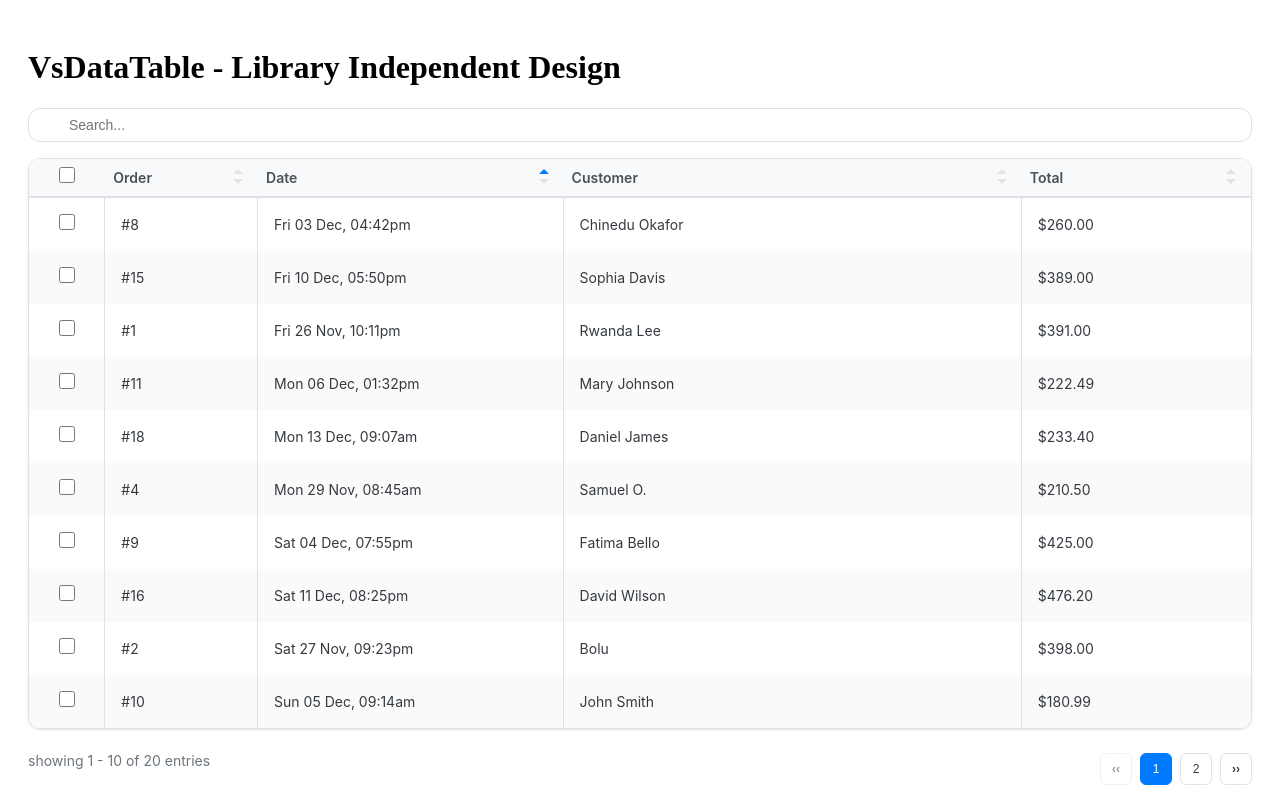
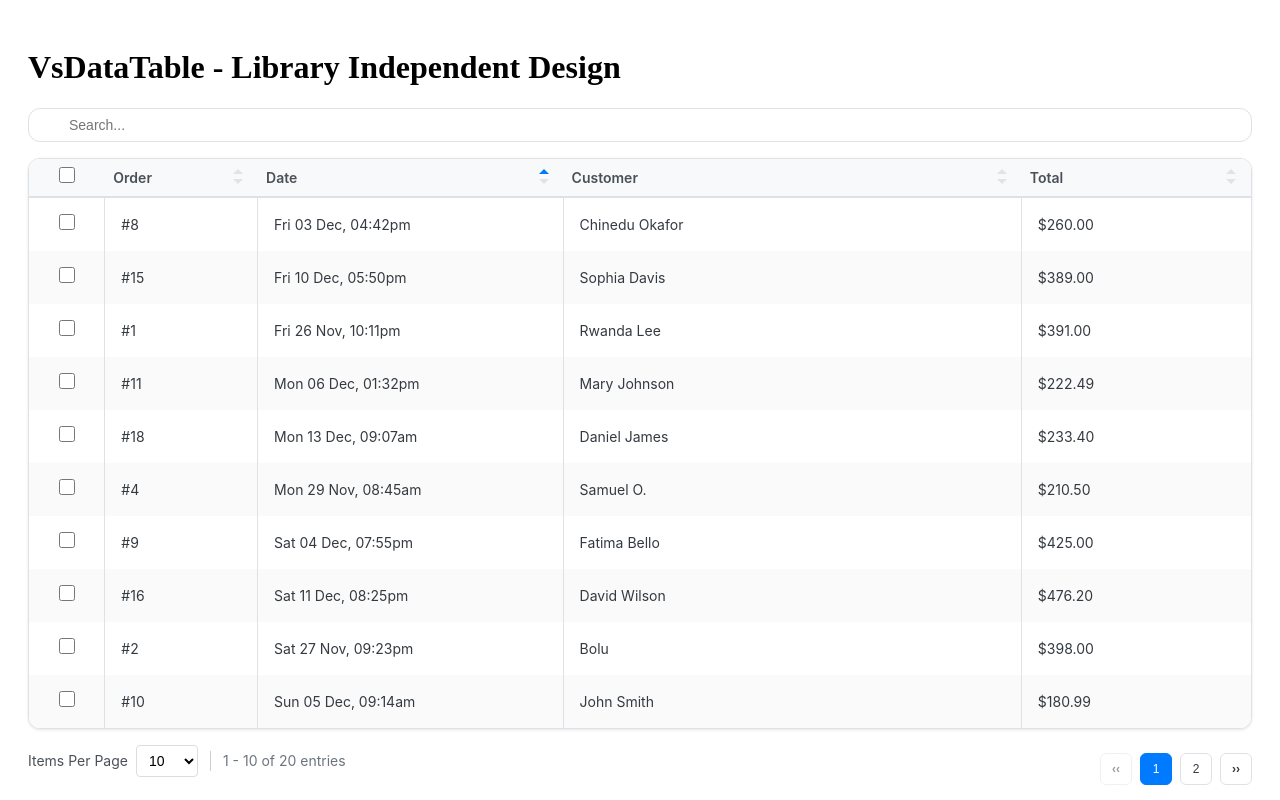
Before and after one commit to oregs/vs-datatable, a Vue app: page / in a window 1280 px wide. Shown: the top 800 px of the page. Built offline with nearby package versions, Linux system fonts and the light colour scheme.

Commit message:
Row per page selection implemented and code restructure

```diff
--- a/src/App.vue
+++ b/src/App.vue
@@ -16,6 +16,7 @@
         @sort-changed="fetchSortedData"
         @row-selected="rowSelected"
         @all-rows-selected="allRowsSelected"
+        @rows-per-page-changed="handleRowsPerPage"
         :loading="false"
         class="vs-theme-rounded"
       >
@@ -119,6 +120,10 @@ function fetchSortedData(payload: {
   console.log(sortArray)
 }
 
+const handleRowsPerPage = (rowsPerPage: number) => {
+  console.log('RowsPerPage: ', rowsPerPage)
+}
+
 /**
  * -------------------
  * SERVER OPTIONS
@@ -127,7 +132,7 @@ function fetchSortedData(payload: {
  const serverItemsLength = ref(20)
  const serverOptions = ref({
   page: 1,
-  rowsPerPage: 20,
+  rowsPerPage: 25,
   sort: []
 })
 
--- a/src/components/VsDataTable.vue
+++ b/src/components/VsDataTable.vue
@@ -83,7 +83,10 @@
                     </div>
 
                     <!-- Priority Badge -->
-                    <span v-if="sortHelpers.getSortPriority(column.field) !== null" class="vs-sort-priority">
+                    <span
+                      v-if="sortHelpers.getSortPriority(column.field) !== null"
+                      class="vs-sort-priority"
+                    >
                       {{ sortHelpers.getSortPriority(column.field) }}
                     </span>
                   </div>
@@ -159,12 +162,18 @@
     </div>
 
     <!-- Pagination and Info -->
-    <div class="vs-table-footer">
-      <div v-if="showRowEntries" class="vs-table-info">
-        showing {{ recordRange.start < 1 ? 0 : recordRange.start }} - {{ recordRange.end }} of
-        {{ totalRecords }} {{ entriesText }}
+    <div v-if="showFooter" class="vs-table-footer">
+      <div class="vs-footer-left">
+        <!-- Rows per page -->
+        <VsRowsPerPage v-model="rowsPerPage" @rows-per-page-changed="handleRowsPerPage" />
+        <!-- Divider -->
+        <div class="vs-divider"></div>
+        <!-- Info -->
+        <div class="vs-table-info">
+          {{ recordRange.start < 1 ? 0 : recordRange.start }} - {{ recordRange.end }} of
+          {{ totalRecords }} {{ entriesText }}
+        </div>
       </div>
-      <div v-else class="vs-table-info"></div>
       <VsPagination
         v-model="page"
         :totalRecords="totalRecords"
@@ -192,11 +201,11 @@ import {
 } from 'vue'
 import VsPagination from '@/components/VsPagination.vue'
 import VsSearch from '@/components/VsSearch.vue'
+import VsRowsPerPage from './VsRowsPerPage.vue'
 
 // Import types and composables
 import type { DataTableProps, DataTableEmits } from '@/types/datatable'
-import { useDataTableSort } from '@/composables/useDataTableSort'
-import { useDataTablePagination } from '@/composables/useDataTablePagination'
+import { useDataTable } from '@/composables/useDataTable'
 import { useDataTableSelection } from '@/composables/useDataTableSelection'
 import { useDataTableSearch } from '@/composables/useDataTableSearch'
 import { getValue, getRowKey, isRowSelected, calculateTotalColumns } from '@/utils/datatable'
@@ -211,7 +220,7 @@ const props = withDefaults(defineProps<DataTableProps>(), {
   headerText: '',
   loading: false,
   showSearch: true,
-  showRowEntries: true,
+  showFooter: true,
   searchPlaceholder: 'Search...',
   loadingText: 'Loading...',
   noDataText: 'No data available',
@@ -229,15 +238,24 @@ const attrs = useAttrs()
 const hasRowClick = computed(() => !!attrs['onRowClick'])
 
 // Use composables
-const { page, rowsPerPage, totalRecords, recordRange, handlePageChange } = useDataTablePagination(props, emit)
-const { sortedRows, sortHelpers } = useDataTableSort(props, emit, page)
+const {
+  page,
+  rowsPerPage,
+  totalRecords,
+  recordRange,
+  handlePageChange,
+  handleRowsPerPage,
+  sortedRows,
+  sortHelpers,
+} = useDataTable(props, emit)
+
 const {
   selectedItems,
   isItemSelectedControlled,
   isAllChecked,
   isSomeChecked,
   toggleAll,
-  toggleRow
+  toggleRow,
 } = useDataTableSelection(props, emit)
 const { searchQuery, onInputTyped } = useDataTableSearch(emit)
 
--- a/src/components/VsPagination.vue
+++ b/src/components/VsPagination.vue
@@ -58,6 +58,7 @@
 
   <script setup lang="ts">
   import { computed, defineProps, defineEmits } from 'vue';
+  import { calcTotalPages } from '@/utils/datatable'
 
   interface Props {
     modelValue: number;
@@ -66,7 +67,6 @@
     tablename: string;
     maxVisible?: number;
     paginationClass?: string | string[] | Record<string, any>;
-
   }
 
   const props = defineProps<Props>();
@@ -91,7 +91,7 @@
 
   const endPage = computed(() => Math.min(startPage.value + maxVisible - 1, totalPages.value));
 
-  const totalPages = computed(() => Math.ceil(props.totalRecords / props.rowsPerPage))
+  const totalPages = computed(() => calcTotalPages(props.totalRecords, props.rowsPerPage))
 
   const visiblePages = computed(() => {
     const pages = [];
--- /dev/null
+++ b/src/components/VsRowsPerPage.vue
@@ -0,0 +1,50 @@
+<template>
+    <div class="vs-rows-per-page">
+      <span class="vs-rows-label">Items Per Page</span>
+      <select
+        class="vs-items-dropdown"
+        :value="modelValue"
+        @change="onChange"
+      >
+        <option v-for="option in options" :key="option" :value="option">
+          {{ option }}
+        </option>
+      </select>
+    </div>
+  </template>
+
+  <script setup lang="ts">
+  import { defineProps, defineEmits } from 'vue'
+
+  const props = defineProps<{
+    modelValue: number
+    options?: number[]
+  }>()
+
+  const emit = defineEmits<{
+    (e: 'update:modelValue', value: number): void
+    (e: 'rows-per-page-changed', value: number): void
+  }>()
+
+  // Default options if not passed in
+  const options = props.options ?? [10, 25, 50, 100]
+
+  const onChange = (event: Event) => {
+    const value = Number((event.target as HTMLSelectElement).value)
+    emit('update:modelValue', value)
+    emit('rows-per-page-changed', value)
+  }
+  </script>
+
+  <style scoped>
+  .vs-rows-per-page {
+    display: flex;
+    align-items: center;
+    gap: 8px;
+    font-size: 14px;
+  }
+
+  .vs-rows-label {
+    white-space: nowrap;
+  }
+  </style>
--- /dev/null
+++ b/src/composables/useDataTable.ts
@@ -0,0 +1,26 @@
+import { type Ref, computed, ref, watch } from 'vue'
+import { useDataTableSort } from '@/composables/useDataTableSort'
+import { useDataTablePagination } from '@/composables/useDataTablePagination'
+import { useDataTableRowsPerPage } from '@/composables/useDataTableRowsPerPage'
+
+export function useDataTable<
+    T extends (event: any, ...args: any[]) => void
+>(props: any, emit: T) {
+    const page = ref<number>(1)
+    const rowsPerPage = ref(props.serverOptions?.rowsPerPage ?? props.rowsPerPage)
+
+    const { totalRecords, recordRange, handlePageChange } = useDataTablePagination(props, emit, page, rowsPerPage)
+    const { handleRowsPerPage } = useDataTableRowsPerPage(props, emit, page, rowsPerPage)
+    const { sortedRows, sortHelpers } = useDataTableSort(props, emit, page, rowsPerPage)
+
+    return {
+      page,
+      rowsPerPage,
+      totalRecords,
+      recordRange,
+      handlePageChange,
+      handleRowsPerPage,
+      sortedRows,
+      sortHelpers
+    }
+  }
--- a/src/composables/useDataTablePagination.ts
+++ b/src/composables/useDataTablePagination.ts
@@ -2,7 +2,7 @@
  * DataTable Pagination Composable
  */
 
-import { ref, computed } from 'vue'
+import { type Ref, ref, computed } from 'vue'
 import type { PaginationHelpers, RecordRange } from '@/types/datatable'
 import { calculateRecordRange } from '@/utils/datatable'
 
@@ -14,23 +14,12 @@ export function useDataTablePagination<
     serverItemsLength?: number;
     rows: any[]
   },
-  emit: T
+  emit: T,
+  page: Ref<number>,
+  rowsPerPage: Ref<number>
 ) {
   // Client-side pagination state
-  const csRowPerPage = ref<number>(10)
-  const csPage = ref<number>(1)
-
-  // Computed properties
-  const rowsPerPage = computed<number>({
-    get: () => props.serverOptions?.rowsPerPage ?? csRowPerPage.value,
-    set: (newValue: number) => {
-      if (props.serverOptions) {
-        emit('update:serverOptions', { ...props.serverOptions, rowsPerPage: newValue })
-      } else {
-        csRowPerPage.value = newValue
-      }
-    },
-  })
+  // const csPage = ref<number>(1)
 
   const totalRecords = computed<number>({
     get: () => (props.serverItemsLength !== undefined ? props.serverItemsLength : props.rows.length),
@@ -41,19 +30,19 @@ export function useDataTablePagination<
     },
   })
 
-  const page = computed<number>({
-    get: () => props.serverOptions?.page ?? csPage.value,
+  const currentPage = computed<number>({
+    get: () => props.serverOptions?.page ?? page.value,
     set: (newValue: number) => {
       if (props.serverOptions) {
         emit('update:serverOptions', { ...props.serverOptions, page: newValue })
       } else {
-        csPage.value = newValue
+        page.value = newValue
       }
     },
   })
 
   const recordRange = computed<RecordRange>(() => {
-    const rowsPerPageValue = props.serverOptions?.rowsPerPage ?? 10
+    const rowsPerPageValue = rowsPerPage.value
     return calculateRecordRange(page.value, rowsPerPageValue, totalRecords.value)
   })
 
@@ -66,15 +55,13 @@ export function useDataTablePagination<
 
   const paginationHelpers: PaginationHelpers = {
     page,
-    rowsPerPage,
     totalRecords,
     recordRange,
     handlePageChange
   }
 
   return {
-    page,
-    rowsPerPage,
+    currentPage,
     totalRecords,
     recordRange,
     handlePageChange,
--- /dev/null
+++ b/src/composables/useDataTableRowsPerPage.ts
@@ -0,0 +1,49 @@
+/**
+ * DataTable Rows Per Page Composable
+ */
+import { type Ref, computed, ref, watch } from 'vue'
+import { calcTotalPages } from '@/utils/datatable'
+
+export function useDataTableRowsPerPage<
+  T extends (event: any, ...args: any[]) => void
+>(
+  props: {
+    serverOptions?: any
+    serverItemsLength?: number
+    rows: any[]
+    rowsPerPage: number
+  },
+  emit: T,
+  page: Ref<number>,
+  rowsPerPage: Ref<number>
+) {
+    // const vsRowsPerPage = ref<number>(props.serverOptions?.rowsPerPage ?? props.rowsPerPage)
+
+  // Reactive rowsPerPage (supports server + client modes)
+  const vsRowsPerPage = computed<number>({
+    get: () => rowsPerPage.value,
+    set: (newValue: number) => rowsPerPage.value = newValue
+  })
+
+  watch(rowsPerPage, (newVal: number) => {
+    const totalRecords = props.serverItemsLength ?? props.rows.length
+    const totalPages = calcTotalPages(totalRecords, newVal)
+
+    if (page.value > totalPages) {
+        page.value = totalPages || 1 // fallback to page 1 if no records
+    } else if (page.value < 1) {
+        page.value = 1
+    }
+  })
+
+  // Explicit handler (same logic, plus fire extra event)
+  const handleRowsPerPage = (newValue: number) => {
+    rowsPerPage.value = newValue
+    emit('rows-per-page-changed', newValue)
+  }
+
+  return {
+    vsRowsPerPage,
+    handleRowsPerPage,
+  }
+}
--- a/src/styles/base.scss
+++ b/src/styles/base.scss
@@ -344,6 +344,34 @@
   }
 }
 
+.vs-footer-left {
+  display: flex;
+  align-items: center;
+  gap: 12px; /* spacing between items */
+}
+
+.vs-divider {
+  width: 1px;
+  height: 20px;
+  background-color: #ccc; /* light gray divider */
+}
+
+.vs-rows-per-page {
+  display: flex;
+  align-items: center;
+  gap: 8px;
+  font-size: 14px;
+  color: #495057;
+}
+
+.vs-items-dropdown {
+  padding: 6px 8px;
+  border: 1px solid #ddd;
+  border-radius: 4px;
+  background-color: white;
+  font-size: 14px;
+}
+
 /* Responsive Design */
 @media (max-width: 768px) {
   .vs-table-container {
--- a/src/types/datatable.ts
+++ b/src/types/datatable.ts
@@ -38,7 +38,7 @@ export interface DataTableProps {
   showSearch?: boolean
   tableClass?: string | string[] | Record<string, any>
   rowClass?: string | string[] | Record<string, any>
-  showRowEntries?: boolean
+  showFooter?: boolean
   containerClass?: string | string[] | Record<string, any>
   headerClass?: string | string[] | Record<string, any>
   cellClass?: string | string[] | Record<string, any>
@@ -87,7 +87,6 @@ export interface SortHelpers {
 
 export interface PaginationHelpers {
   page: Ref<number>
-  rowsPerPage: Ref<number>
   totalRecords: Ref<number>
   recordRange: ComputedRef<RecordRange>
   handlePageChange: (newPage: number) => void
--- a/src/utils/datatable.ts
+++ b/src/utils/datatable.ts
@@ -190,3 +190,13 @@ export function deepClone<T>(obj: T): T {
   }
   return obj
 }
+
+/**
+ * Calculate total pages
+ * @param totalRecords - total records
+ * @param rowsPerPage - rows per page
+ * @returns total number of pages
+ */
+export function calcTotalPages(totalRecords: number, rowsPerPage: number): number {
+  return Math.ceil(totalRecords / rowsPerPage)
+}
```
Also changed, not shown: src/composables/useDataTableSort.ts (+14 -6 lines).
